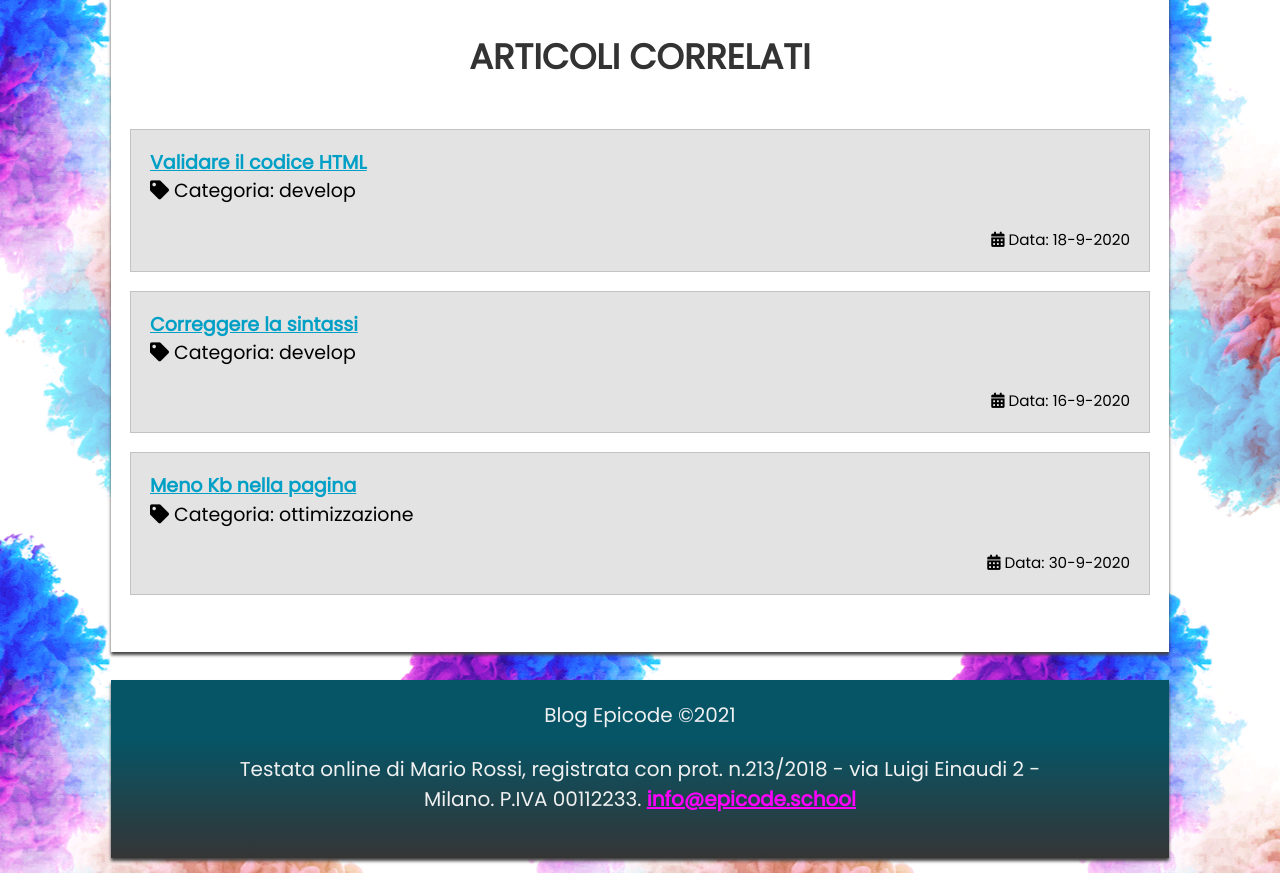
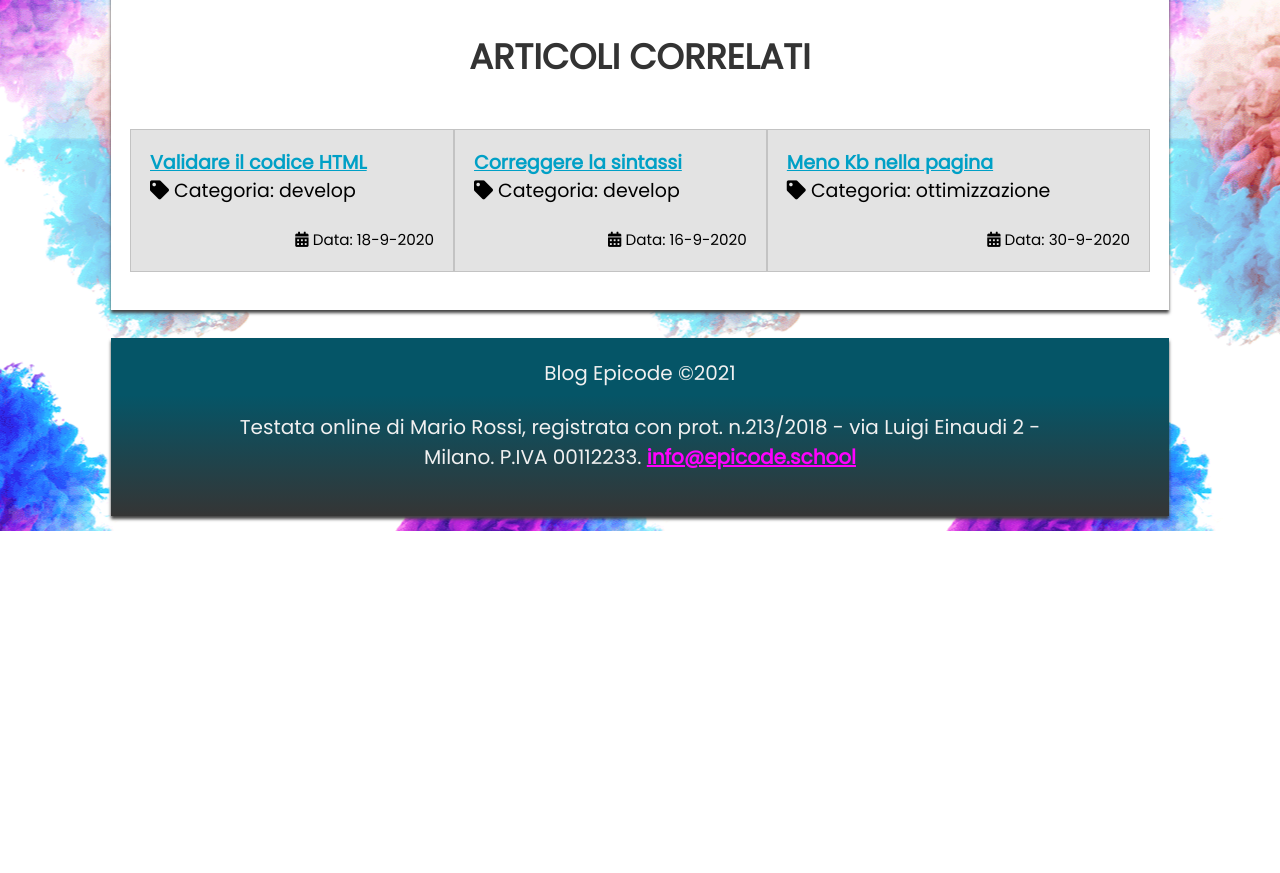
Before and after one commit to Samuel-Valentini/U2-W1-D1, a plain HTML site: page index.html in a window 1280 px wide. Shown: the part 1680-2553 px from the top of the page. After the commit the page ends 2211 px from the top, so only its background shows below. Drawn offline with Linux system fonts and the light colour scheme.

Commit message:
almost done 2

```diff
--- a/assets/css/style.css
+++ b/assets/css/style.css
@@ -328,4 +328,14 @@ footer a {
   footer {
     padding-inline: 11rem;
   }
+
+  #corrarticles {
+    display: table;
+    margin-inline: auto;
+    width: 100%;
+  }
+
+  aside div {
+    display: table-cell;
+  }
 }
--- a/index.html
+++ b/index.html
@@ -129,6 +129,7 @@
         </div>
       <aside>
         <h2>Articoli correlati</h2>
+        <article id="corrarticles">
             <div>
               <a href="post2.html" title="Passaggi guidati per validare correttamente tutto il codice sviluppato">Validare il codice HTML</a>
               <p><i class="fas fa-tag"></i> Categoria: develop</p>
@@ -146,6 +147,7 @@
               <p><i class="fas fa-tag"></i> Categoria: ottimizzazione</p>
               <p><i class="fas fa-calendar-alt"></i> Data: 30-9-2020</p>
             </div>
+        </aricle>
       </aside>
     </main>
 
```
Lines whose indentation alone changed are shown as unchanged.
